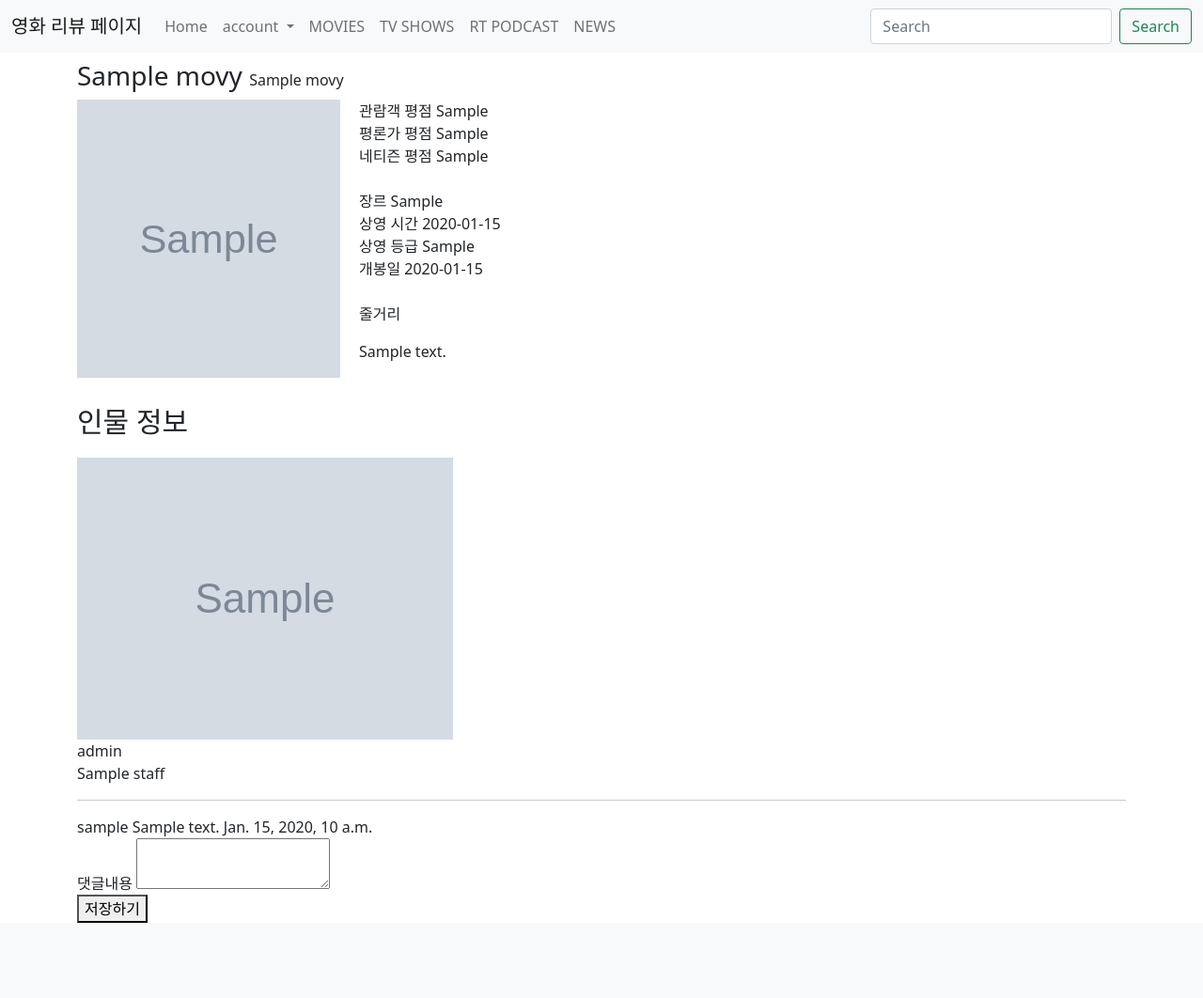
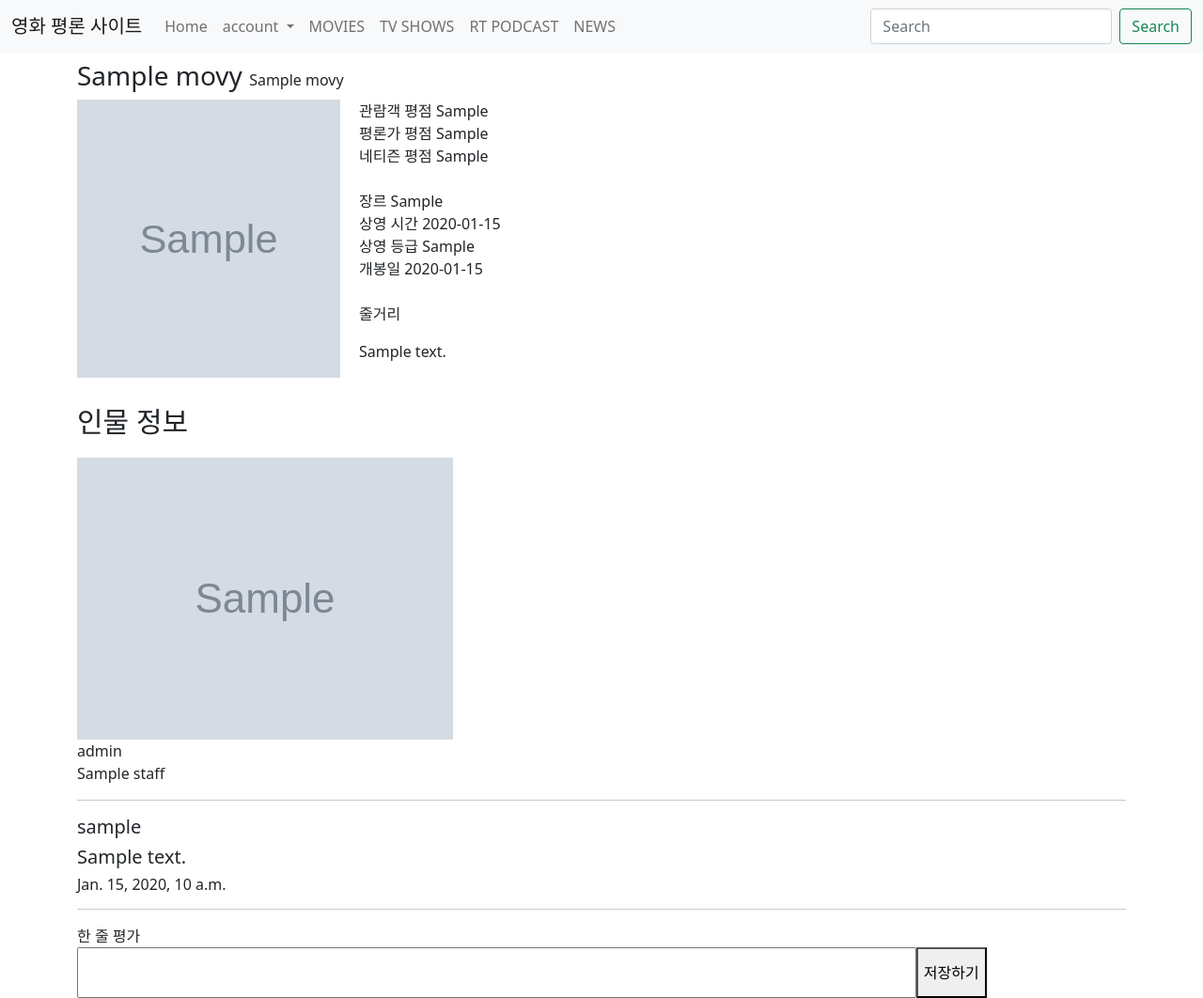
Before and after one commit to bosungpark/LikelionMiniHackathon_FilmCritics, a Django app: page /blog/1 in a window 1280 px wide. Shown: the whole page at 94% size. Before the commit the page ends 982 px from the top, so only its background shows below. Run offline with Django 3.2, Linux system fonts and the light colour scheme; tables that the repository leaves empty hold one stand-in row (values such as "Sample post"); grey boxes marked "Sample" are stand-in pictures.

Commit message:
add detail

```diff
--- a/movie/blog/templates/detail.html
+++ b/movie/blog/templates/detail.html
@@ -2,7 +2,12 @@
 {% load static %}
     {% block content %}
     <head>
-      <style>
+      <style type="text/css">
+        textarea {
+          resize: none;
+          width: 80%;
+        }
+
         #poster {
           margin-right: 20px;
         }
@@ -33,6 +38,11 @@
         }
         .name > p {
           font-size: 30px
+        }
+        #maketext {
+          width: 100%;
+          display: flex;
+          justify-content: flex-start;
         }
       </style>
     </head>
@@ -68,7 +78,7 @@
         </div>
         {% endfor %}
       </div>
-      <hr />
+      <hr/>
 
     </div>
 
@@ -86,21 +96,23 @@
         <div>
           <div>
             {% for comment in comments %}
-            {{ comment.comment_user }}
-            {{ comment.comment_body }}
-            {{ comment.comment_date }}
-            <br>
+            <h5>{{ comment.comment_user }}</h5>
+            <h5>{{ comment.comment_body }}</h5>
+            <h6>{{ comment.comment_date }} </h6><hr/>
             {% endfor %}
           </div>
 
             <form method="post" action="{% url 'blog:create_comment' %}">
                 {% csrf_token %}
                 <div>
-                    <label for="content">댓글내용</label>
-                    <input name="movie_id" value="{{blog.id}}" hidden>
-                    <textarea name="comment_body">{{ form.content.value|default_if_none:'' }}</textarea>
+                    <label for="content">한 줄 평가</label><br>
+                    <div id="maketext">
+                      <input name="movie_id" value="{{blog.id}}" hidden>
+                      <textarea name="comment_body" width=1000>{{ form.content.value|default_if_none:'' }}</textarea>
+                      <button type="submit">저장하기</button>
+                    </div>
                 </div>
-                <button type="submit">저장하기</button>
+
             </form>
         </div>
         </div>
--- a/movie/blog/templates/home.html
+++ b/movie/blog/templates/home.html
@@ -36,6 +36,9 @@
       <strong><a href="?page={{blogs.next_page_number}}"  style="margin-left: 10px; text-decoration: none; color: black;">다음</a></strong>
       <strong><a href="?page={{blogs.paginator.num_pages}}" style="margin-left: 5px; text-decoration: none; color: black;">마지막</a></strong>
 
+      <footer style="text-align: center; margin-top: 40px; margin-bottom: 20px; text-align: center;">
+        Copyright © Fandango. All rights reserved. V3.1 Privacy Policy  Terms and Policies  Do Not Sell My Info  AdChoices
+      </footer>
       {% endif %}
     </div>
 
--- a/movie/movie/templates/base.html
+++ b/movie/movie/templates/base.html
@@ -17,7 +17,7 @@
 
     <nav class="navbar navbar-expand-lg navbar-light bg-light">
       <div class="container-fluid">
-        <a class="navbar-brand" href="{% url 'home' %}">영화 리뷰 페이지</a>
+        <a class="navbar-brand" href="{% url 'home' %}">영화 평론 사이트</a>
         <button class="navbar-toggler" type="button" data-bs-toggle="collapse" data-bs-target="#navbarSupportedContent" aria-controls="navbarSupportedContent" aria-expanded="false" aria-label="Toggle navigation">
           <span class="navbar-toggler-icon"></span>
         </button>
```
